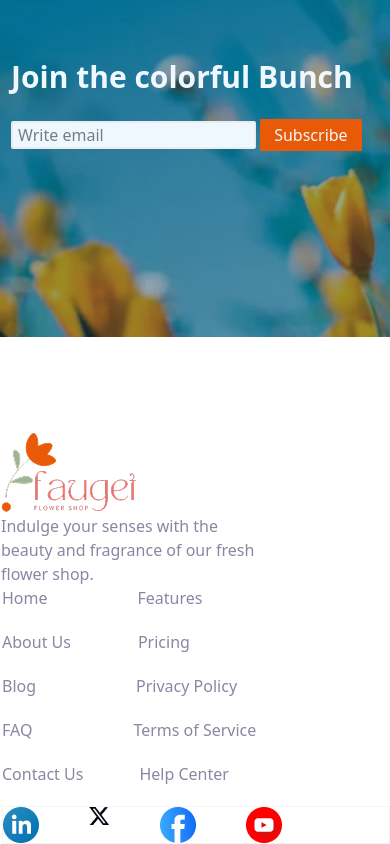
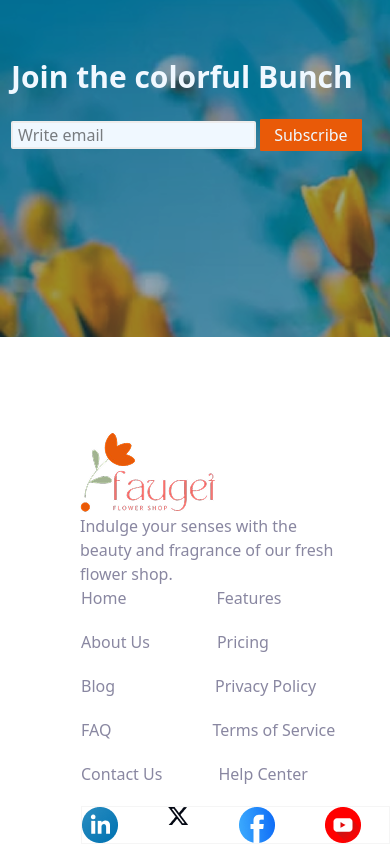
Before and after one commit to sakib3119/my-assignment-2, a plain HTML site: page index.html in a window 390 px wide. Shown: the part 3332-4176 px from the top of the page. Drawn offline with nearby package versions, Linux system fonts and the light colour scheme.

Commit message:
added style new csss

```diff
--- a/style.css
+++ b/style.css
@@ -407,7 +407,7 @@
    display: flex;
    flex-direction:column ;
     grid-template-columns: repeat(1, 1fr);
-   margin-left: 1px;
+   margin-left: 80px;
  }
  .icon-main{
    margin-left: 1px;
```
